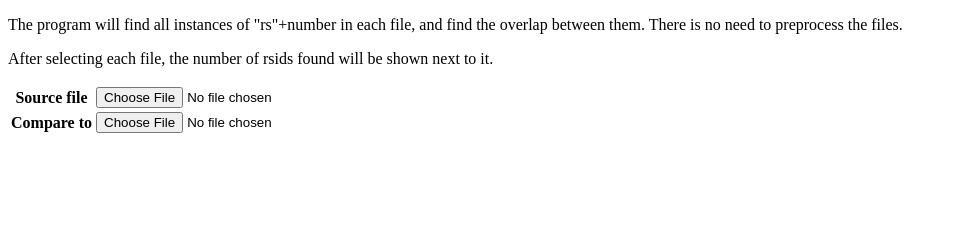
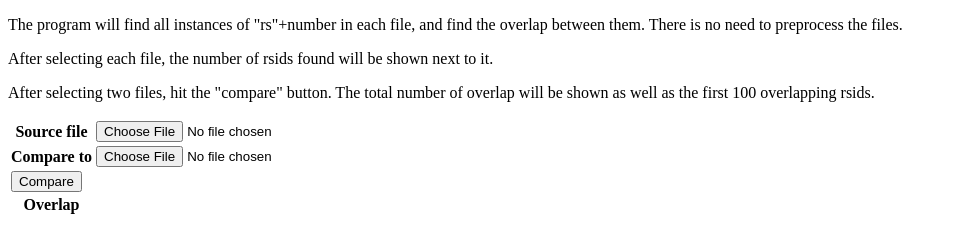
Before and after one commit to SelfHacked/rsid-overlap, a plain HTML site: page index.html in a window 1280 px wide. Shown: the whole page, without its empty margins (0-954 px from the left). Drawn offline with Linux system fonts and the light colour scheme.

Commit message:
add overlap calculation

```diff
--- a/index.html
+++ b/index.html
@@ -14,6 +14,10 @@
 <p>
     After selecting each file, the number of rsids found will be shown next to it.
 </p>
+<p>
+    After selecting two files, hit the "compare" button.
+    The total number of overlap will be shown as well as the first 100 overlapping rsids.
+</p>
 <table>
     <tbody>
     <tr>
@@ -26,11 +30,23 @@
         <td><input id="f1" type="file" name="f1" onchange="readFile(this, 1);"></td>
         <td><span id="f1-count"></span></td>
     </tr>
+    <tr>
+        <td><button id="compare" onclick="compare();">Compare</button></td>
+    </tr>
+    <tr>
+        <th>Overlap</th>
+        <td><span id="overlap-count"></span></td>
+    </tr>
+    </tbody>
 </table>
+
+<ul id="overlap-list"></ul>
 
 <script type="text/javascript">
     const rsids = [null, null];
     const countSpans = [document.getElementById('f0-count'), document.getElementById('f1-count')];
+    const overlapSpan = document.getElementById('overlap-count');
+    const list = document.getElementById('overlap-list');
 
     // https://stackoverflow.com/a/42316936/3248736
     function readFile(input, i) {
@@ -51,6 +67,28 @@
 
         reader.readAsText(file);
     }
+
+    function compare() {
+        if (rsids[0] === null || rsids[1] === null)
+            return;
+
+        let count = 0;
+        list.innerHTML = '';
+
+        for (const x of rsids[0]) {
+            if (!rsids[1].has(x))
+                continue;
+
+            count++;
+
+            if (count > 100)
+                continue;
+
+            list.innerHTML += `<li>${x}</li>`;
+        }
+
+        overlapSpan.innerText = count;
+    }
 </script>
 </body>
 </html>
```
